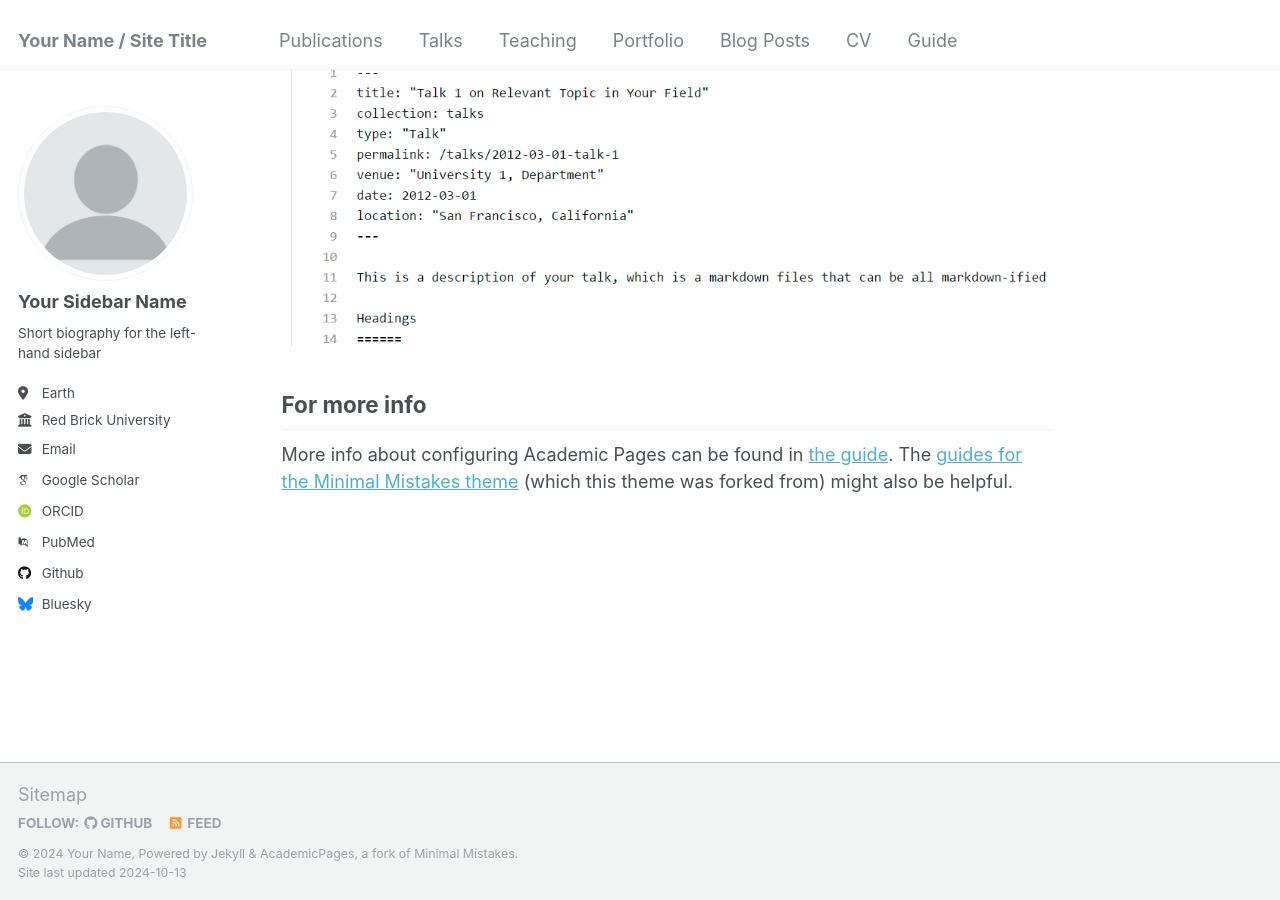
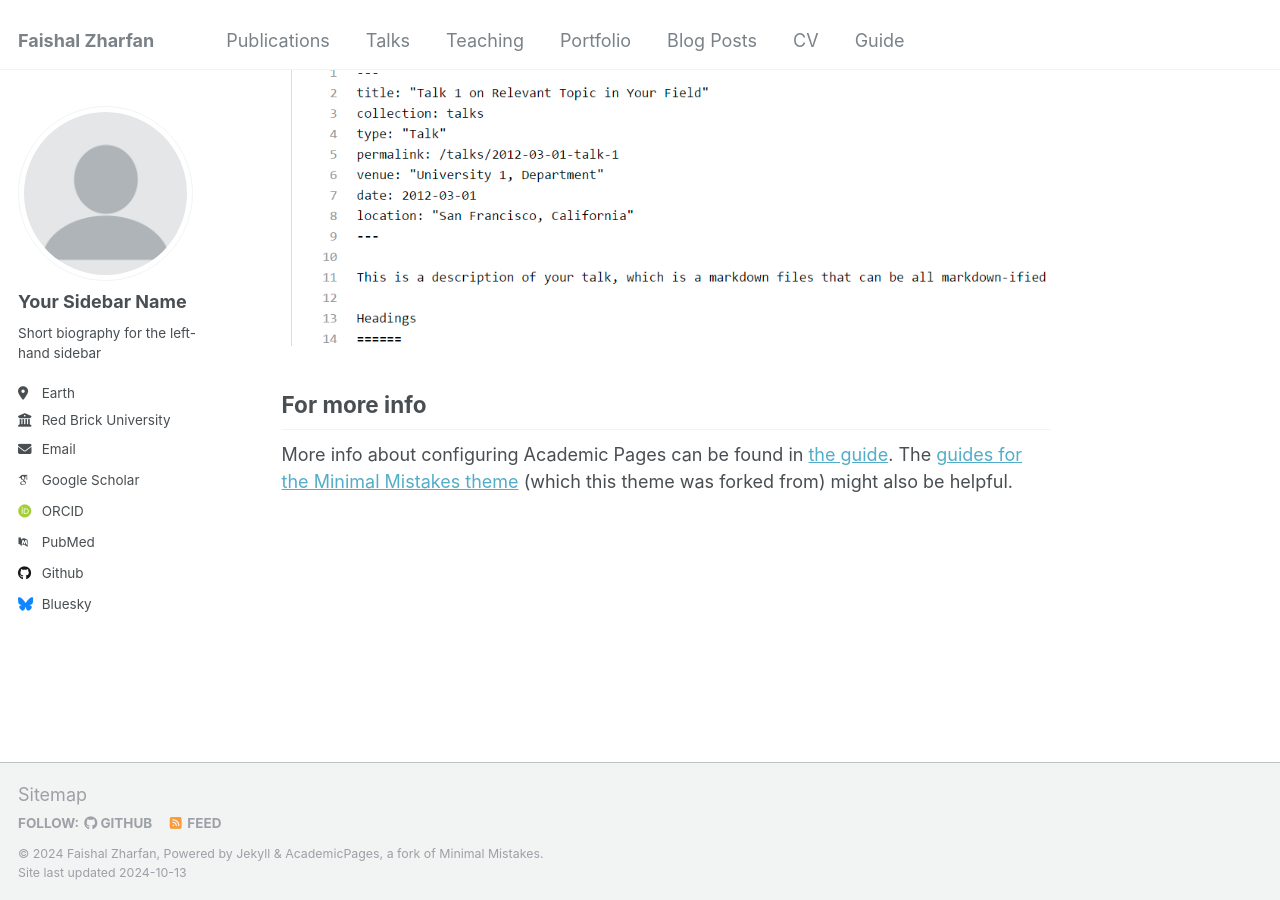
Before and after one commit to zharfanf/zharfanf.github.io, a Jekyll site: the page built from _pages/about.md, in a window 1280 px wide and 900 px high, scrolled down 2643 px. Built offline with Jekyll 4.4.1, drawn with Linux system fonts in a browser that asks for light colours; some web fonts are replaced.

Commit message:
update content

```diff
--- a/_config.yml
+++ b/_config.yml
@@ -8,10 +8,10 @@
 
 # Basic Site Settings
 locale                   : "en-US"
-title                    : "Your Name / Site Title"
+title                    : "Faishal Zharfan"
 title_separator          : "-"
-name                     : &name "Your Name"
-description              : &description "personal description"
+name                     : &name "Faishal Zharfan"
+description              : &description "Telecommunication Engineering Fresh Graduate"
 url                      : https://academicpages.github.io # the base hostname & protocol for your site e.g. "https://mmistakes.github.io"
 baseurl                  : "" # the subpath of your site, e.g. "/blog"
 repository               : "academicpages/academicpages.github.io"
```
Also changed, not shown: 1 other file.
